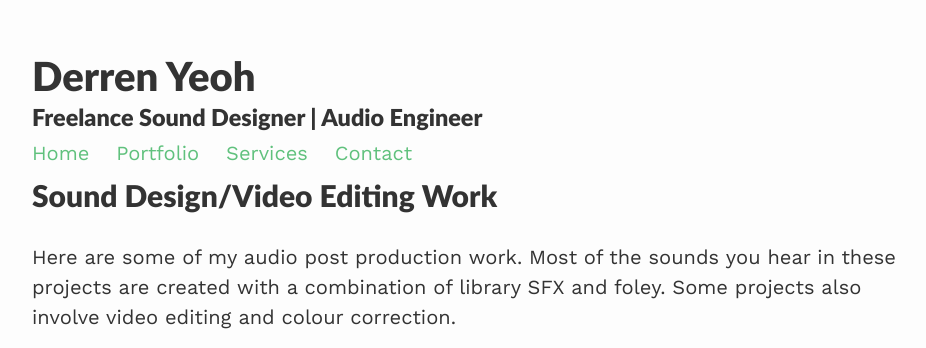
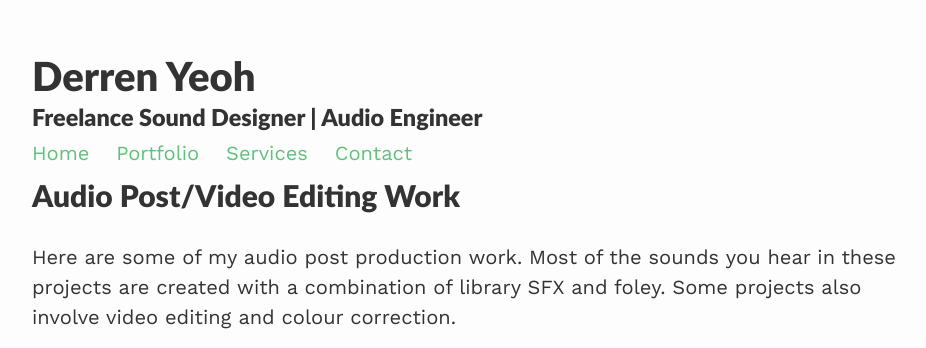
Before and after one commit to derren-yeohwj/site, a Jekyll site: the page built from _pages/portfolio.md, in a window 1280 px wide, cut to the strip 0-348 px from the top of the page. Shown: the whole strip, without its empty margins (158-1084 px from the left). Built offline with Jekyll 4.4.1, drawn with Linux system fonts in a browser that asks for light colours; nearby versions of some CDN libraries.

Commit message:
updated portfolio.md

```diff
--- a/_pages/portfolio.md
+++ b/_pages/portfolio.md
@@ -11,7 +11,7 @@ published: true
 Coming soon
 !-->
 
-## Sound Design/Video Editing Work
+## Audio Post/Video Editing Work
 
 Here are some of my audio post production work. Most of the sounds you hear in these projects are created with a combination of library SFX and foley. Some projects also involve video editing and colour correction.
 
```
